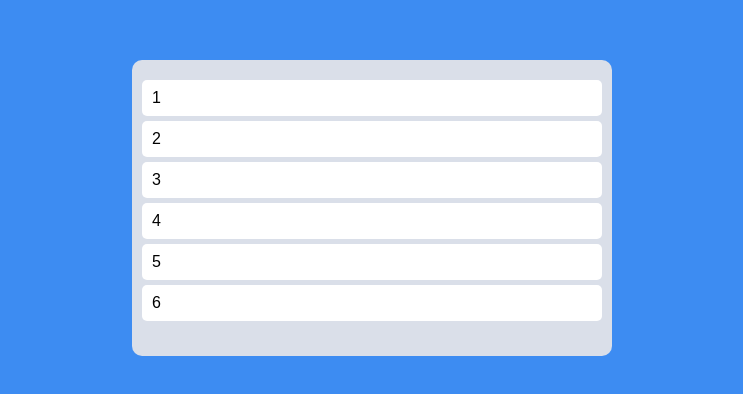
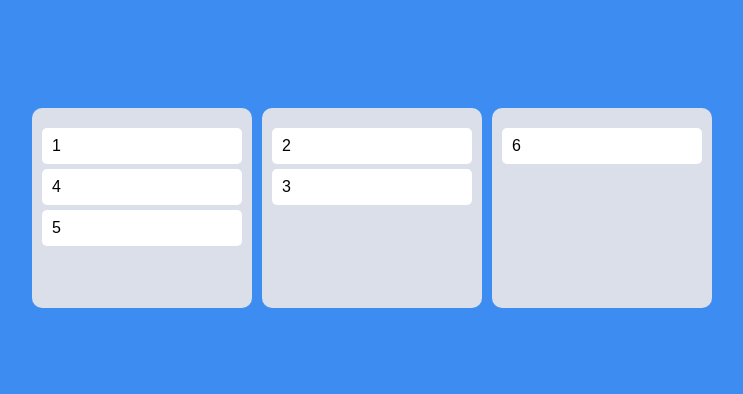
Before and after one commit to SeokJeong0411/React-Todo-App, a React (Create React App) app: page / in a window 1280 px wide. Shown: the part 192-586 px from the top of the page, without its empty margins (268-1011 px from the left). Built offline with nearby package versions, Linux system fonts and the light colour scheme.

Commit message:
240204 add 3Boards

```diff
--- a/src/App.tsx
+++ b/src/App.tsx
@@ -2,10 +2,11 @@ import { useRecoilState } from "recoil";
 import { DragDropContext, Draggable, DropResult, Droppable } from "react-beautiful-dnd";
 import styled from "styled-components";
 import { toDoState } from "./atoms";
+import Board from "./components/Board";
 
 const Wrapper = styled.div`
   display: flex;
-  max-width: 480px;
+  max-width: 680px;
   width: 100%;
   margin: 0 auto;
   justify-content: center;
@@ -16,50 +17,31 @@ const Wrapper = styled.div`
 const Boards = styled.div`
   display: grid;
   width: 100%;
-  grid-template-columns: repeat(1, 1fr);
-`;
-
-const Board = styled.div`
-  background-color: ${(props) => props.theme.boardColor};
-  padding: 20px 10px 30px 10px;
-  border-radius: 10px;
-  min-height: 200px;
-`;
-
-const Card = styled.div`
-  border-radius: 5px;
-  padding: 10px 10px;
-  background-color: ${(props) => props.theme.cardColor};
-  margin-bottom: 5px;
+  gap: 10px;
+  grid-template-columns: repeat(3, 1fr);
 `;
 
 function App() {
   const [toDos, setToDos] = useRecoilState(toDoState);
 
-  const onDragEnd = ({ destination, source }: DropResult) => {
-    console.log(destination, source);
+  const onDragEnd = ({ draggableId, destination, source }: DropResult) => {
+    if (!destination) return;
+
+    // setToDos((oldToDos) => {
+    //   const copyToDos = [...oldToDos];
+    //   copyToDos.splice(source.index, 1);
+    //   copyToDos.splice(destination?.index, 0, draggableId);
+    //   return copyToDos;
+    // });
   };
 
   return (
     <DragDropContext onDragEnd={onDragEnd}>
       <Wrapper>
         <Boards>
-          <Droppable droppableId="one">
-            {(provided) => (
-              <Board ref={provided.innerRef} {...provided.droppableProps}>
-                {toDos.map((toDo, index) => (
-                  <Draggable draggableId={toDo} index={index} key={index}>
-                    {(provided) => (
-                      <Card ref={provided.innerRef} {...provided.dragHandleProps} {...provided.draggableProps}>
-                        {toDo}
-                      </Card>
-                    )}
-                  </Draggable>
-                ))}
-                {provided.placeholder}
-              </Board>
-            )}
-          </Droppable>
+          {Object.keys(toDos).map((boardId) => (
+            <Board boardId={boardId} key={boardId} toDos={toDos[boardId]} />
+          ))}
         </Boards>
       </Wrapper>
     </DragDropContext>
--- a/src/atoms.tsx
+++ b/src/atoms.tsx
@@ -1,6 +1,14 @@
 import { atom, selector } from "recoil";
 
-export const toDoState = atom({
+interface IToDoState {
+  [key: string]: string[];
+}
+
+export const toDoState = atom<IToDoState>({
   key: "toDo",
-  default: ["1", "2", "3", "4", "5", "6"],
+  default: {
+    to_do: ["1", "4", "5"],
+    doing: ["2", "3"],
+    done: ["6"],
+  },
 });
--- /dev/null
+++ b/src/components/Board.tsx
@@ -0,0 +1,32 @@
+import { Droppable } from "react-beautiful-dnd";
+import DraggableCard from "./DragabbleCard";
+import styled from "styled-components";
+
+const Wrapper = styled.div`
+  background-color: ${(props) => props.theme.boardColor};
+  padding: 20px 10px 30px 10px;
+  border-radius: 10px;
+  min-height: 200px;
+`;
+
+interface IBoardProps {
+  toDos: string[];
+  boardId: string;
+}
+
+function Board({ toDos, boardId }: IBoardProps) {
+  return (
+    <Droppable droppableId={boardId}>
+      {(provided) => (
+        <Wrapper ref={provided.innerRef} {...provided.droppableProps}>
+          {toDos.map((toDo, index) => (
+            <DraggableCard key={toDo} toDo={toDo} index={index} />
+          ))}
+          {provided.placeholder}
+        </Wrapper>
+      )}
+    </Droppable>
+  );
+}
+
+export default Board;
--- /dev/null
+++ b/src/components/DragabbleCard.tsx
@@ -0,0 +1,30 @@
+import { memo } from "react";
+import { Draggable } from "react-beautiful-dnd";
+import styled from "styled-components";
+
+const Card = styled.div`
+  border-radius: 5px;
+  padding: 10px 10px;
+  background-color: ${(props) => props.theme.cardColor};
+  margin-bottom: 5px;
+`;
+
+interface IDragabbleCardProps {
+  toDo: string;
+  index: number;
+}
+
+function DraggableCard({ toDo, index }: IDragabbleCardProps) {
+  console.log(toDo, index, " was change");
+  return (
+    <Draggable draggableId={toDo} index={index} key={toDo}>
+      {(provided) => (
+        <Card ref={provided.innerRef} {...provided.dragHandleProps} {...provided.draggableProps}>
+          {toDo}
+        </Card>
+      )}
+    </Draggable>
+  );
+}
+
+export default memo(DraggableCard);
```
